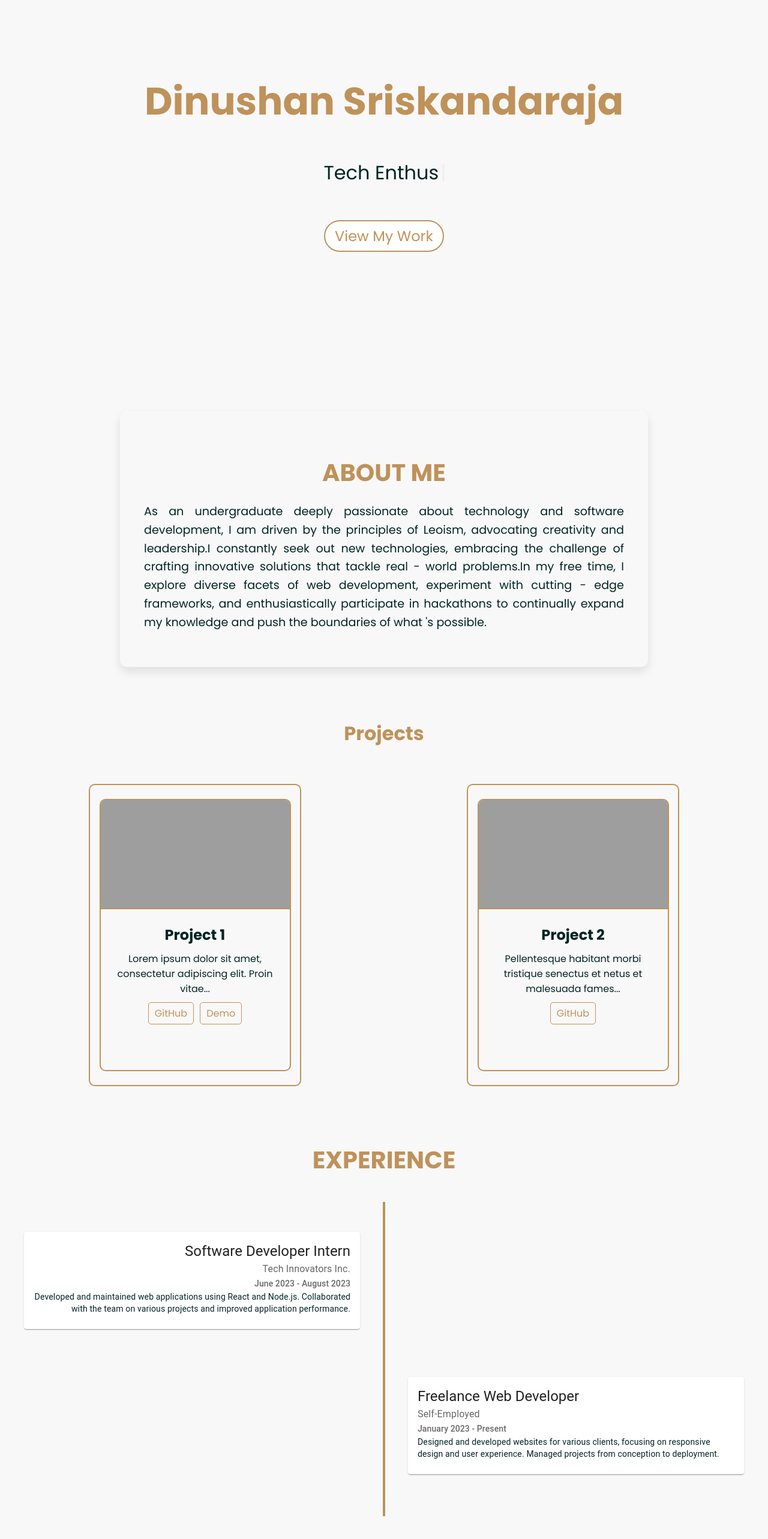
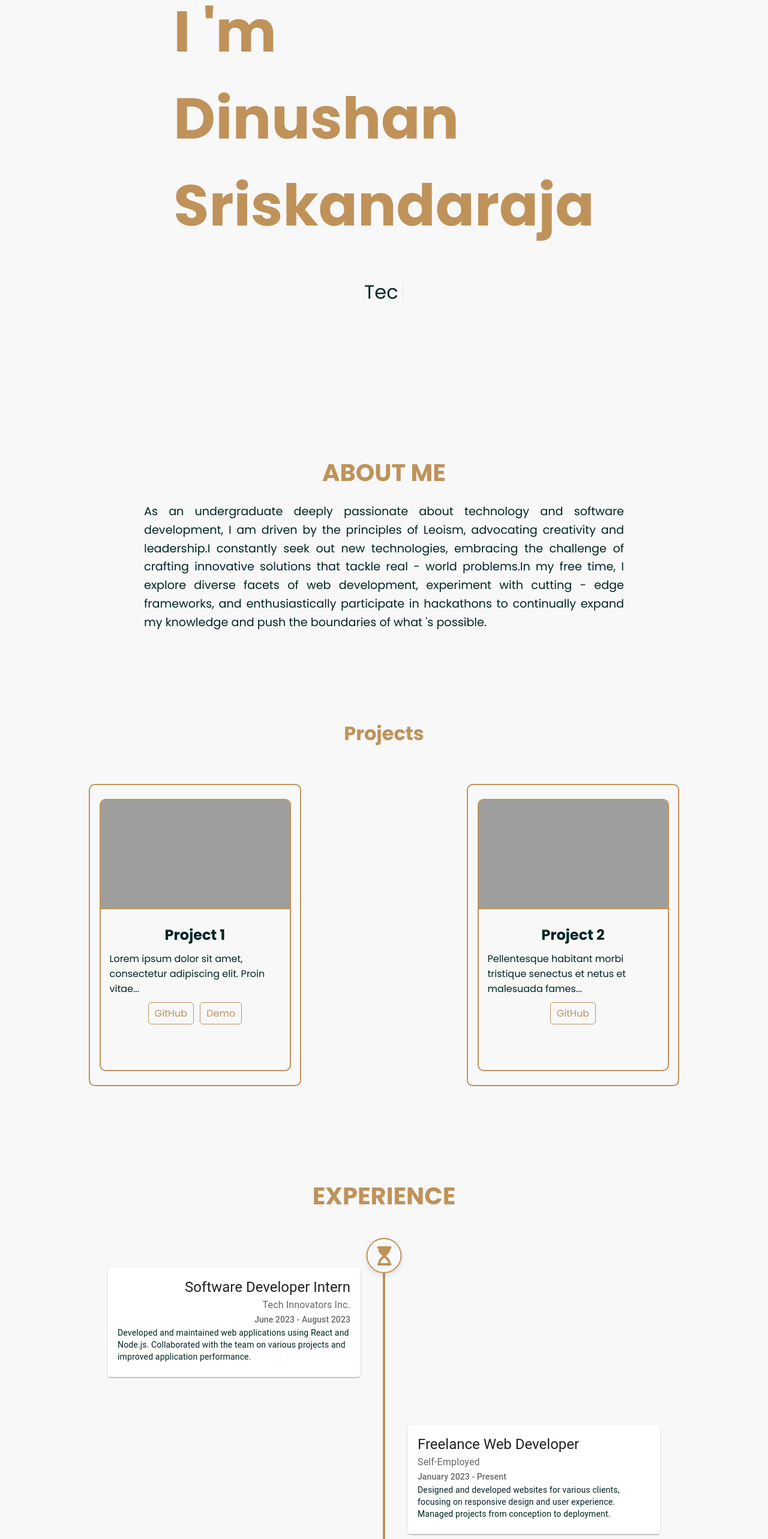
Before and after one commit to DinushanSriskandaraja/DinushanSriskandaraja.info, a React (Create React App) app: page / in a window 1280 px wide. Shown: the part 220-2786 px from the top of the page at 60% size. Built offline with nearby package versions, Linux system fonts and the light colour scheme; grey boxes are pictures that could not be loaded.

Commit message:
time line and home updated

```diff
--- a/package.json
+++ b/package.json
@@ -5,6 +5,8 @@
   "dependencies": {
     "@emotion/react": "^11.12.0",
     "@emotion/styled": "^11.12.0",
+    "@fortawesome/free-solid-svg-icons": "^6.6.0",
+    "@fortawesome/react-fontawesome": "^0.2.2",
     "@mui/material": "^5.16.4",
     "cra-template": "1.2.0",
     "framer-motion": "^11.3.8",
--- a/src/components/About/About.module.css
+++ b/src/components/About/About.module.css
@@ -4,9 +4,9 @@
   width: 100%;
   max-width: 800px;
   padding: 40px;
-  background-color: var(--primary-background-color);
+  /* background-color: var(--primary-background-color);
   border-radius: 12px;
-  box-shadow: 0 8px 16px rgba(0, 0, 0, 0.1);
+  box-shadow: 0 8px 16px rgba(0, 0, 0, 0.1); */
   margin: 20px auto;
   display: flex;
   flex-direction: column;
--- a/src/components/Education/Education.js
+++ b/src/components/Education/Education.js
@@ -2,6 +2,8 @@ import React, { useEffect } from "react";
 import EduExCard from "../EduExCard/EduExCard";
 import { motion, useAnimation } from "framer-motion";
 import { useInView } from "react-intersection-observer";
+import { FontAwesomeIcon } from "@fortawesome/react-fontawesome";
+import { faHourglassEnd } from "@fortawesome/free-solid-svg-icons";
 import styles from "./Education.module.css";
 
 const educationData = [
@@ -73,7 +75,6 @@ const Education = () => {
             variants={itemVariants}
             transition={{ duration: 1, delay: index * 0.5 }}
           >
-            {/* <div className={styles.timelineDot}> </div>{" "} */}{" "}
             <EduExCard
               title={education.institution}
               subtitle={education.degree}
@@ -82,6 +83,11 @@ const Education = () => {
             />{" "}
           </motion.div>
         ))}{" "}
+        {/* End of Timeline Indicator */}{" "}
+        <div className={styles.timelineEnd}>
+          {" "}
+          <FontAwesomeIcon icon={faHourglassEnd} size="2x" />{" "}
+        </div>{" "}
       </div>{" "}
     </motion.div>
   );
--- a/src/components/Education/Education.module.css
+++ b/src/components/Education/Education.module.css
@@ -1,13 +1,14 @@
-/* .Education {
+.Education {
   width: 90%;
-  max-width: 800px;
+  max-width: 1000px;
   margin: 20px auto;
-  padding: 40px;
-  background-color: var(--primary-background-color);
+  padding: 60px;
+  /* padding-bottom: 100px; */
+  /* background-color: var(--primary-background-color); */
   border-radius: 12px;
-  box-shadow: 0 8px 16px rgba(0, 0, 0, 0.1);
+  /* box-shadow: 0 8px 16px rgba(0, 0, 0, 0.1); */
   position: relative;
-} */
+}
 
 .title {
   font-size: 2.5rem;
@@ -53,25 +54,34 @@
   text-align: left;
 }
 
-.timelineDot {
+/* Education.module.css */
+
+/* Existing styles */
+
+.timelineEnd {
   position: absolute;
-  top: 0;
+  color: var(--primary-brand);
+  /* top: 0; */
   left: 50%;
   transform: translateX(-50%);
-  width: 20px;
-  height: 20px;
+  width: 55px;
+  height: 55px;
+  display: flex;
+  align-items: center;
+  justify-content: center;
+  background-color: var(--primary-background-color);
+  border: 2px solid var(--primary-brand);
   border-radius: 50%;
-  background-color: var(--primary-brand);
+  box-shadow: 0 4px 8px rgba(0, 0, 0, 0.1);
+  z-index: 1;
+  /* Ensure it appears above other elements */
 }
 
-/* Education.module.css */
-
-.timelineEndMessage {
-  text-align: center;
-  margin: 40px 0;
-  font-size: 1.5rem;
-  color: var(--primary-text-color);
+.endText {
+  font-size: 1.2rem;
+  /* color: var(--primary-brand); */
   font-weight: bold;
+  margin-left: 10px;
 }
 
 @media (max-width: 768px) {
--- a/src/components/Experience/Experience.js
+++ b/src/components/Experience/Experience.js
@@ -1,6 +1,8 @@
 import React, { useEffect } from "react";
 import EduExCard from "../EduExCard/EduExCard";
 import { motion, useAnimation } from "framer-motion";
+import { FontAwesomeIcon } from "@fortawesome/react-fontawesome";
+import { faHourglassStart } from "@fortawesome/free-solid-svg-icons";
 import { useInView } from "react-intersection-observer";
 import styles from "./Experience.module.css";
 
@@ -61,7 +63,9 @@ const Experience = () => {
     >
       <h2 className={styles.title}> Experience </h2>{" "}
       <div className={styles.timeline}>
-        {" "}
+        <div className={styles.timelineStart}>
+          <FontAwesomeIcon icon={faHourglassStart} size="2x" />
+        </div>{" "}
         {experienceData.map((experience, index) => (
           <motion.div
             className={`${styles.timelineItem} ${
@@ -73,7 +77,6 @@ const Experience = () => {
             variants={itemVariants}
             transition={{ duration: 1, delay: index * 0.5 }}
           >
-            {/* <div className={styles.timelineDot}> </div>{" "} */}{" "}
             <EduExCard
               title={experience.title}
               subtitle={experience.subtitle}
--- a/src/components/Experience/Experience.module.css
+++ b/src/components/Experience/Experience.module.css
@@ -1,16 +1,15 @@
 /* Experience.module.css */
 
-/*
 .Experience {
   width: 90%;
-  max-width: 800px;
+  max-width: 1000px;
   margin: 20px auto;
   padding: 40px;
-  background-color: var(--primary-background-color);
+  /* background-color: var(--primary-background-color);
   border-radius: 12px;
-  box-shadow: 0 8px 16px rgba(0, 0, 0, 0.1);
+  box-shadow: 0 8px 16px rgba(0, 0, 0, 0.1); */
   position: relative;
-} */
+}
 
 .title {
   font-size: 2.5rem;
@@ -35,6 +34,25 @@
   height: 100%;
   width: 4px;
   background-color: var(--primary-brand);
+}
+
+.timelineStart {
+  position: absolute;
+  color: var(--primary-brand);
+  top: 0;
+  left: 50%;
+  transform: translateX(-50%);
+  width: 55px;
+  height: 55px;
+  display: flex;
+  align-items: center;
+  justify-content: center;
+  background-color: var(--primary-background-color);
+  border: 2px solid var(--primary-brand);
+  border-radius: 50%;
+  box-shadow: 0 4px 8px rgba(0, 0, 0, 0.1);
+  z-index: 1;
+  /* Ensure it appears above other elements */
 }
 
 .timelineItem {
--- a/src/components/Home/Home.js
+++ b/src/components/Home/Home.js
@@ -13,6 +13,7 @@ const Home = () => {
       transition={{ duration: 1 }}
     >
       <motion.h1
+        className="head"
         initial={{ scale: 0 }}
         animate={{ scale: 1 }}
         transition={{
@@ -23,7 +24,8 @@ const Home = () => {
         }}
         style={{ marginBottom: "1rem" }}
       >
-        Dinushan Sriskandaraja{" "}
+        I 'm <br />
+        Dinushan <br /> Sriskandaraja{" "}
       </motion.h1>{" "}
       <motion.p
         initial={{ y: 50, opacity: 0 }}
@@ -45,8 +47,8 @@ const Home = () => {
           loop={false}
           cursor
           cursorStyle="|"
-          typeSpeed={70}
-          deleteSpeed={50}
+          typeSpeed={100}
+          deleteSpeed={100}
           delaySpeed={1000}
         />{" "}
       </motion.p>{" "}
@@ -61,7 +63,7 @@ const Home = () => {
         }}
         style={{ marginTop: "2rem" }}
       >
-        <motion.a
+        {/* <motion.a
                                               href="#projects"
                                               whileHover={{ scale: 1.1 }}
                                               whileTap={{ scale: 0.9 }}
@@ -76,7 +78,7 @@ const Home = () => {
                                               }}
                                             >
                                               View My Work{" "}
-        </motion.a>{" "}
+                                            </motion.a>{" "} */}{" "}
       </motion.div>{" "}
     </motion.div>
   );
--- a/src/components/Home/Home.module.css
+++ b/src/components/Home/Home.module.css
@@ -11,12 +11,14 @@
 }
 
 h1 {
-  font-size: 4rem;
+  text-align: left;
+  font-size: 6rem;
   color: var(--primary-brand);
   margin-bottom: 20px;
 }
 
 p {
+  text-align: left;
   font-size: 2rem;
   color: var(--primary-brand);
 }
```
Also changed, not shown: 1 other file (tests, documents, lock files or other folders). Lines whose indentation alone changed are shown as unchanged.
